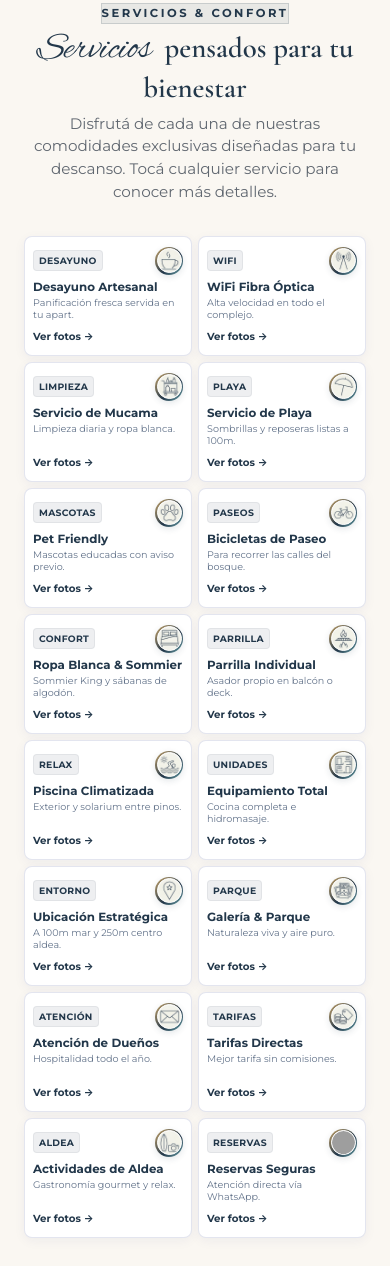
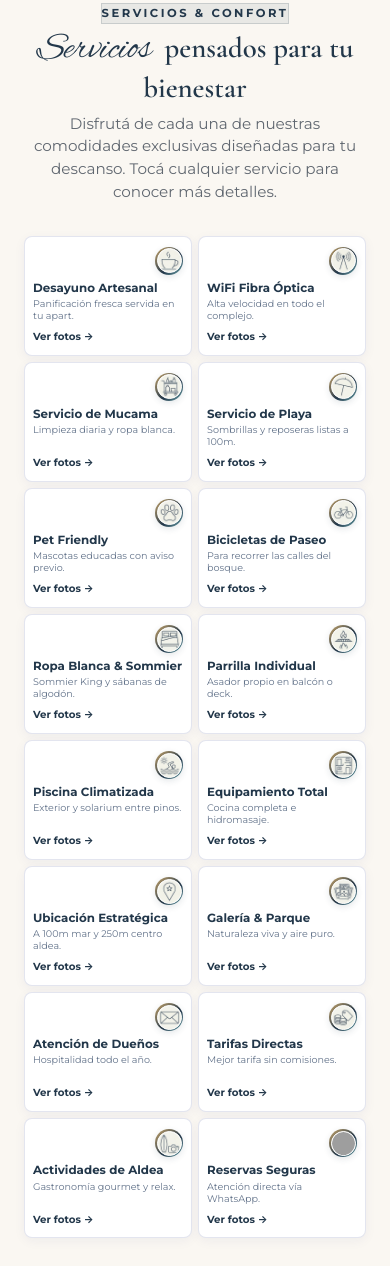
Before and after one commit to gonzaloestebansosa-spec/nereidas, a PHP site: page / in a window 390 px wide. Shown: the part 4631-5898 px from the top of the page. Run offline with PHP 8.4, Linux system fonts and the light colour scheme; some libraries are stand-ins or nearby versions; grey boxes are pictures that could not be loaded.

Commit message:
fix(apartamentos): corregir estiramiento vacio en tarjetas hermanas al desplegar, eliminar titulos pastilla en servicios y aplicar #22374A a menu mobile

```diff
--- a/css/modern.css
+++ b/css/modern.css
@@ -360,7 +360,7 @@ ul, ol {
   width: 82%;
   max-width: 360px;
   height: 100vh;
-  background: var(--blanco);
+  background: #22374A;
   z-index: 1100;
   padding: 30px 24px;
   display: flex;
@@ -4073,7 +4073,7 @@ ul, ol {
     min-width: 175px !important;
     max-width: 280px !important;
     padding: 16px 14px 18px !important;
-    background: #1B2F7A !important; /* Mismo fondo Azul Mar institucional del footer */
+    background: #22374A !important; /* Fondo #22374A */
     box-shadow: -10px 0 32px rgba(0, 0, 0, 0.45) !important;
     border-left: 1px solid rgba(255, 255, 255, 0.14) !important;
     display: flex !important;
@@ -4133,7 +4133,7 @@ ul, ol {
   .drawer-close:hover,
   .drawer-close:active {
     background: var(--dorado-suave) !important;
-    color: #1B2F7A !important;
+    color: #22374A !important;
     transform: scale(1.05) !important;
   }
 
@@ -4216,7 +4216,7 @@ ul, ol {
   .drawer-social-btn:active {
     transform: translateY(-2px) scale(1.08) !important;
     background: var(--dorado-suave) !important;
-    color: #1B2F7A !important;
+    color: #22374A !important;
     box-shadow: 0 4px 12px rgba(201, 166, 107, 0.4) !important;
   }
   .drawer-social-btn.btn-wa {
@@ -4245,7 +4245,7 @@ ul, ol {
   .drawer-social-btn.btn-mail {
     background: var(--dorado-suave) !important;
     border-color: var(--dorado-suave) !important;
-    color: #1B2F7A !important;
+    color: #22374A !important;
   }
 
   .drawer-footer p,
@@ -4343,3 +4343,34 @@ ul, ol {
   opacity: 1 !important;
   margin-top: 10px !important;
 }
+/* Mobile header dropdown panel background #22374A */
+@media (max-width: 991px) {
+  .pxnav-drops .pxpanel,
+  .pxpanel {
+    background: #22374A !important;
+  }
+}
+
+/* ==========================================================================
+   ALINEACIÓN DE TARJETAS DE APARTAMENTOS (EVITAR ESPACIO EN BLANCO AL DESPLEGAR)
+   ========================================================================== */
+.apartments-grid {
+  align-items: start !important;
+}
+.apartment-card {
+  align-self: start !important;
+  height: auto !important;
+}
+
+/* ==========================================================================
+   FICHAS DE SERVICIOS SIN PASTILLAS (ICONO CIRCULAR ALINEADO A LA DERECHA)
+   ========================================================================== */
+.pxservice-card-head {
+  display: flex !important;
+  justify-content: flex-end !important;
+  align-items: center !important;
+  margin-bottom: 6px !important;
+}
+.pxservice-badge {
+  display: none !important;
+}
--- a/index.html
+++ b/index.html
@@ -284,7 +284,6 @@
                 <!-- 1. Desayuno -->
                 <a href="#servicios" class="pxservice-card" onclick="if(window.closeAllPxDrops) window.closeAllPxDrops(); if(typeof openWebStory==='function') openWebStory(0);" title="Ver fotos de Desayuno Artesanal">
                   <div class="pxservice-card-head">
-                    <span class="pxservice-badge">Desayuno</span>
                     <div class="pxservice-mini-ring">
                       <div class="pxservice-mini-avatar">
                         <img src="img/highlights/01_desayuno.jpg" alt="Desayuno" width="28" height="28" loading="lazy">
@@ -301,7 +300,6 @@
                 <!-- 2. WiFi -->
                 <a href="#servicios" class="pxservice-card" onclick="if(window.closeAllPxDrops) window.closeAllPxDrops(); if(typeof openWebStory==='function') openWebStory(1);" title="Ver fotos de WiFi Fibra Óptica">
                   <div class="pxservice-card-head">
-                    <span class="pxservice-badge">WiFi</span>
                     <div class="pxservice-mini-ring">
                       <div class="pxservice-mini-avatar">
                         <img src="img/highlights/02_wifi.jpg" alt="WiFi" width="28" height="28" loading="lazy">
@@ -318,7 +316,6 @@
                 <!-- 3. Limpieza -->
                 <a href="#servicios" class="pxservice-card" onclick="if(window.closeAllPxDrops) window.closeAllPxDrops(); if(typeof openWebStory==='function') openWebStory(2);" title="Ver fotos de Servicio de Mucama">
                   <div class="pxservice-card-head">
-                    <span class="pxservice-badge">Limpieza</span>
                     <div class="pxservice-mini-ring">
                       <div class="pxservice-mini-avatar">
                         <img src="img/highlights/03_limpieza.jpg" alt="Limpieza" width="28" height="28" loading="lazy">
@@ -335,7 +332,6 @@
                 <!-- 4. Playa -->
                 <a href="#servicios" class="pxservice-card" onclick="if(window.closeAllPxDrops) window.closeAllPxDrops(); if(typeof openWebStory==='function') openWebStory(3);" title="Ver fotos de Servicio de Playa">
                   <div class="pxservice-card-head">
-                    <span class="pxservice-badge">Playa</span>
                     <div class="pxservice-mini-ring">
                       <div class="pxservice-mini-avatar">
                         <img src="img/highlights/04_sombrillas.jpg" alt="Playa" width="28" height="28" loading="lazy">
@@ -352,7 +348,6 @@
                 <!-- 5. Mascotas -->
                 <a href="#servicios" class="pxservice-card" onclick="if(window.closeAllPxDrops) window.closeAllPxDrops(); if(typeof openWebStory==='function') openWebStory(4);" title="Ver fotos de Pet Friendly">
                   <div class="pxservice-card-head">
-                    <span class="pxservice-badge">Mascotas</span>
                     <div class="pxservice-mini-ring">
                       <div class="pxservice-mini-avatar">
                         <img src="img/highlights/05_mascotas.jpg" alt="Mascotas" width="28" height="28" loading="lazy">
@@ -369,7 +364,6 @@
                 <!-- 6. Paseos -->
                 <a href="#servicios" class="pxservice-card" onclick="if(window.closeAllPxDrops) window.closeAllPxDrops(); if(typeof openWebStory==='function') openWebStory(5);" title="Ver fotos de Bicicletas de Paseo">
                   <div class="pxservice-card-head">
-                    <span class="pxservice-badge">Paseos</span>
                     <div class="pxservice-mini-ring">
                       <div class="pxservice-mini-avatar">
                         <img src="img/highlights/06_bicicletas.jpg" alt="Paseos" width="28" height="28" loading="lazy">
@@ -386,7 +380,6 @@
                 <!-- 7. Confort -->
                 <a href="#servicios" class="pxservice-card" onclick="if(window.closeAllPxDrops) window.closeAllPxDrops(); if(typeof openWebStory==='function') openWebStory(6);" title="Ver fotos de Ropa Blanca & Sommier">
                   <div class="pxservice-card-head">
-                    <span class="pxservice-badge">Confort</span>
                     <div class="pxservice-mini-ring">
                       <div class="pxservice-mini-avatar">
                         <img src="img/highlights/07_ropa_de_cama.jpg" alt="Confort" width="28" height="28" loading="lazy">
@@ -403,7 +396,6 @@
                 <!-- 8. Parrilla -->
                 <a href="#servicios" class="pxservice-card" onclick="if(window.closeAllPxDrops) window.closeAllPxDrops(); if(typeof openWebStory==='function') openWebStory(7);" title="Ver fotos de Parrilla Individual">
                   <div class="pxservice-card-head">
-                    <span class="pxservice-badge">Parrilla</span>
                     <div class="pxservice-mini-ring">
                       <div class="pxservice-mini-avatar">
                         <img src="img/highlights/08_parrilla.jpg" alt="Parrilla" width="28" height="28" loading="lazy">
@@ -420,7 +412,6 @@
                 <!-- 9. Relax -->
                 <a href="#servicios" class="pxservice-card" onclick="if(window.closeAllPxDrops) window.closeAllPxDrops(); if(typeof openWebStory==='function') openWebStory(8);" title="Ver fotos de Piscina Climatizada">
                   <div class="pxservice-card-head">
-                    <span class="pxservice-badge">Relax</span>
                     <div class="pxservice-mini-ring">
                       <div class="pxservice-mini-avatar">
                         <img src="img/highlights/09_piscina.jpg" alt="Relax" width="28" height="28" loading="lazy">
@@ -437,7 +428,6 @@
                 <!-- 10. Unidades -->
                 <a href="#servicios" class="pxservice-card" onclick="if(window.closeAllPxDrops) window.closeAllPxDrops(); if(typeof openWebStory==='function') openWebStory(9);" title="Ver fotos de Equipamiento Total">
                   <div class="pxservice-card-head">
-                    <span class="pxservice-badge">Unidades</span>
                     <div class="pxservice-mini-ring">
                       <div class="pxservice-mini-avatar">
                         <img src="img/highlights/10_habitaciones.jpg" alt="Unidades" width="28" height="28" loading="lazy">
@@ -454,7 +444,6 @@
                 <!-- 11. Entorno -->
                 <a href="#servicios" class="pxservice-card" onclick="if(window.closeAllPxDrops) window.closeAllPxDrops(); if(typeof openWebStory==='function') openWebStory(10);" title="Ver fotos de Ubicación Estratégica">
                   <div class="pxservice-card-head">
-                    <span class="pxservice-badge">Entorno</span>
                     <div class="pxservice-mini-ring">
                       <div class="pxservice-mini-avatar">
                         <img src="img/highlights/11_ubicacion.jpg" alt="Entorno" width="28" height="28" loading="lazy">
@@ -471,7 +460,6 @@
                 <!-- 12. Parque -->
                 <a href="#servicios" class="pxservice-card" onclick="if(window.closeAllPxDrops) window.closeAllPxDrops(); if(typeof openWebStory==='function') openWebStory(11);" title="Ver fotos de Galería & Parque">
                   <div class="pxservice-card-head">
-                    <span class="pxservice-badge">Parque</span>
                     <div class="pxservice-mini-ring">
                       <div class="pxservice-mini-avatar">
                         <img src="img/highlights/12_galeria.jpg" alt="Parque" width="28" height="28" loading="lazy">
@@ -488,7 +476,6 @@
                 <!-- 13. Atención -->
                 <a href="#servicios" class="pxservice-card" onclick="if(window.closeAllPxDrops) window.closeAllPxDrops(); if(typeof openWebStory==='function') openWebStory(12);" title="Ver fotos de Atención de Dueños">
                   <div class="pxservice-card-head">
-                    <span class="pxservice-badge">Atención</span>
                     <div class="pxservice-mini-ring">
                       <div class="pxservice-mini-avatar">
                         <img src="img/highlights/13_contacto.jpg" alt="Atención" width="28" height="28" loading="lazy">
@@ -505,7 +492,6 @@
                 <!-- 14. Tarifas -->
                 <a href="#servicios" class="pxservice-card" onclick="if(window.closeAllPxDrops) window.closeAllPxDrops(); if(typeof openWebStory==='function') openWebStory(13);" title="Ver fotos de Tarifas Directas">
                   <div class="pxservice-card-head">
-                    <span class="pxservice-badge">Tarifas</span>
                     <div class="pxservice-mini-ring">
                       <div class="pxservice-mini-avatar">
                         <img src="img/highlights/14_tarifas.jpg" alt="Tarifas" width="28" height="28" loading="lazy">
@@ -522,7 +508,6 @@
                 <!-- 15. Aldea -->
                 <a href="#servicios" class="pxservice-card" onclick="if(window.closeAllPxDrops) window.closeAllPxDrops(); if(typeof openWebStory==='function') openWebStory(14);" title="Ver fotos de Actividades de Aldea">
                   <div class="pxservice-card-head">
-                    <span class="pxservice-badge">Aldea</span>
                     <div class="pxservice-mini-ring">
                       <div class="pxservice-mini-avatar">
                         <img src="img/highlights/15_actividades.jpg" alt="Aldea" width="28" height="28" loading="lazy">
@@ -539,7 +524,6 @@
                 <!-- 16. Reservas -->
                 <a href="#servicios" class="pxservice-card" onclick="if(window.closeAllPxDrops) window.closeAllPxDrops(); if(typeof openWebStory==='function') openWebStory(15);" title="Ver fotos de Reservas Seguras">
                   <div class="pxservice-card-head">
-                    <span class="pxservice-badge">Reservas</span>
                     <div class="pxservice-mini-ring">
                       <div class="pxservice-mini-avatar">
                         <img src="img/highlights/16_reservas.jpg" alt="Reservas" width="28" height="28" loading="lazy">
@@ -1202,7 +1186,6 @@
             <!-- 1. Desayuno -->
             <div class="pxservice-card" onclick="openWebStory(0);" role="button" tabindex="0" title="Ver fotos de Desayuno Artesanal">
               <div class="pxservice-card-head">
-                <span class="pxservice-badge">Desayuno</span>
                 <div class="pxservice-mini-ring">
                   <div class="pxservice-mini-avatar">
                     <img src="img/highlights/01_desayuno.jpg" alt="Desayuno" width="28" height="28" loading="lazy">
@@ -1218,7 +1201,6 @@
             <!-- 2. WiFi -->
             <div class="pxservice-card" onclick="openWebStory(1);" role="button" tabindex="0" title="Ver fotos de WiFi Fibra Óptica">
               <div class="pxservice-card-head">
-                <span class="pxservice-badge">WiFi</span>
                 <div class="pxservice-mini-ring">
                   <div class="pxservice-mini-avatar">
                     <img src="img/highlights/02_wifi.jpg" alt="WiFi" width="28" height="28" loading="lazy">
@@ -1234,7 +1216,6 @@
             <!-- 3. Limpieza -->
             <div class="pxservice-card" onclick="openWebStory(2);" role="button" tabindex="0" title="Ver fotos de Servicio de Mucama">
               <div class="pxservice-card-head">
-                <span class="pxservice-badge">Limpieza</span>
                 <div class="pxservice-mini-ring">
                   <div class="pxservice-mini-avatar">
                     <img src="img/highlights/03_limpieza.jpg" alt="Limpieza" width="28" height="28" loading="lazy">
@@ -1250,7 +1231,6 @@
             <!-- 4. Playa -->
             <div class="pxservice-card" onclick="openWebStory(3);" role="button" tabindex="0" title="Ver fotos de Servicio de Playa">
               <div class="pxservice-card-head">
-                <span class="pxservice-badge">Playa</span>
                 <div class="pxservice-mini-ring">
                   <div class="pxservice-mini-avatar">
                     <img src="img/highlights/04_sombrillas.jpg" alt="Playa" width="28" height="28" loading="lazy">
@@ -1266,7 +1246,6 @@
             <!-- 5. Mascotas -->
             <div class="pxservice-card" onclick="openWebStory(4);" role="button" tabindex="0" title="Ver fotos de Pet Friendly">
               <div class="pxservice-card-head">
-                <span class="pxservice-badge">Mascotas</span>
                 <div class="pxservice-mini-ring">
                   <div class="pxservice-mini-avatar">
                     <img src="img/highlights/05_mascotas.jpg" alt="Mascotas" width="28" height="28" loading="lazy">
@@ -1282,7 +1261,6 @@
             <!-- 6. Paseos -->
             <div class="pxservice-card" onclick="openWebStory(5);" role="button" tabindex="0" title="Ver fotos de Bicicletas de Paseo">
               <div class="pxservice-card-head">
-                <span class="pxservice-badge">Paseos</span>
                 <div class="pxservice-mini-ring">
                   <div class="pxservice-mini-avatar">
                     <img src="img/highlights/06_bicicletas.jpg" alt="Paseos" width="28" height="28" loading="lazy">
@@ -1298,7 +1276,6 @@
             <!-- 7. Confort -->
             <div class="pxservice-card" onclick="openWebStory(6);" role="button" tabindex="0" title="Ver fotos de Ropa Blanca & Sommier">
               <div class="pxservice-card-head">
-                <span class="pxservice-badge">Confort</span>
                 <div class="pxservice-mini-ring">
                   <div class="pxservice-mini-avatar">
                     <img src="img/highlights/07_ropa_de_cama.jpg" alt="Confort" width="28" height="28" loading="lazy">
@@ -1314,7 +1291,6 @@
             <!-- 8. Parrilla -->
             <div class="pxservice-card" onclick="openWebStory(7);" role="button" tabindex="0" title="Ver fotos de Parrilla Individual">
               <div class="pxservice-card-head">
-                <span class="pxservice-badge">Parrilla</span>
                 <div class="pxservice-mini-ring">
                   <div class="pxservice-mini-avatar">
                     <img src="img/highlights/08_parrilla.jpg" alt="Parrilla" width="28" height="28" loading="lazy">
@@ -1330,7 +1306,6 @@
             <!-- 9. Relax -->
             <div class="pxservice-card" onclick="openWebStory(8);" role="button" tabindex="0" title="Ver fotos de Piscina Climatizada">
               <div class="pxservice-card-head">
-                <span class="pxservice-badge">Relax</span>
                 <div class="pxservice-mini-ring">
                   <div class="pxservice-mini-avatar">
                     <img src="img/highlights/09_piscina.jpg" alt="Relax" width="28" height="28" loading="lazy">
@@ -1346,7 +1321,6 @@
             <!-- 10. Unidades -->
             <div class="pxservice-card" onclick="openWebStory(9);" role="button" tabindex="0" title="Ver fotos de Equipamiento Total">
               <div class="pxservice-card-head">
-                <span class="pxservice-badge">Unidades</span>
                 <div class="pxservice-mini-ring">
                   <div class="pxservice-mini-avatar">
                     <img src="img/highlights/10_habitaciones.jpg" alt="Unidades" width="28" height="28" loading="lazy">
@@ -1362,7 +1336,6 @@
             <!-- 11. Entorno -->
             <div class="pxservice-card" onclick="openWebStory(10);" role="button" tabindex="0" title="Ver fotos de Ubicación Estratégica">
               <div class="pxservice-card-head">
-                <span class="pxservice-badge">Entorno</span>
                 <div class="pxservice-mini-ring">
                   <div class="pxservice-mini-avatar">
                     <img src="img/highlights/11_ubicacion.jpg" alt="Entorno" width="28" height="28" loading="lazy">
@@ -1378,7 +1351,6 @@
             <!-- 12. Parque -->
             <div class="pxservice-card" onclick="openWebStory(11);" role="button" tabindex="0" title="Ver fotos de Galería & Parque">
               <div class="pxservice-card-head">
-                <span class="pxservice-badge">Parque</span>
                 <div class="pxservice-mini-ring">
                   <div class="pxservice-mini-avatar">
                     <img src="img/highlights/12_galeria.jpg" alt="Parque" width="28" height="28" loading="lazy">
@@ -1394,7 +1366,6 @@
             <!-- 13. Atención -->
             <div class="pxservice-card" onclick="openWebStory(12);" role="button" tabindex="0" title="Ver fotos de Atención de Dueños">
               <div class="pxservice-card-head">
-                <span class="pxservice-badge">Atención</span>
                 <div class="pxservice-mini-ring">
                   <div class="pxservice-mini-avatar">
                     <img src="img/highlights/13_contacto.jpg" alt="Atención" width="28" height="28" loading="lazy">
@@ -1410,7 +1381,6 @@
             <!-- 14. Tarifas -->
             <div class="pxservice-card" onclick="openWebStory(13);" role="button" tabindex="0" title="Ver fotos de Tarifas Directas">
               <div class="pxservice-card-head">
-                <span class="pxservice-badge">Tarifas</span>
                 <div class="pxservice-mini-ring">
                   <div class="pxservice-mini-avatar">
                     <img src="img/highlights/14_tarifas.jpg" alt="Tarifas" width="28" height="28" loading="lazy">
@@ -1426,7 +1396,6 @@
             <!-- 15. Aldea -->
             <div class="pxservice-card" onclick="openWebStory(14);" role="button" tabindex="0" title="Ver fotos de Actividades de Aldea">
               <div class="pxservice-card-head">
-                <span class="pxservice-badge">Aldea</span>
                 <div class="pxservice-mini-ring">
                   <div class="pxservice-mini-avatar">
                     <img src="img/highlights/15_actividades.jpg" alt="Aldea" width="28" height="28" loading="lazy">
@@ -1442,7 +1411,6 @@
             <!-- 16. Reservas -->
             <div class="pxservice-card" onclick="openWebStory(15);" role="button" tabindex="0" title="Ver fotos de Reservas Seguras">
               <div class="pxservice-card-head">
-                <span class="pxservice-badge">Reservas</span>
                 <div class="pxservice-mini-ring">
                   <div class="pxservice-mini-avatar">
                     <img src="img/highlights/16_reservas.jpg" alt="Reservas" width="28" height="28" loading="lazy">
```
Also changed, not shown: Apart Nereidas — Mar de las Pampas _ Bosque, Mar y Relax_files/modern.css (+36 -5 lines), nereidas-demo.html (+0 -32 lines), nereidas-demo_files/modern.css (+36 -5 lines).
